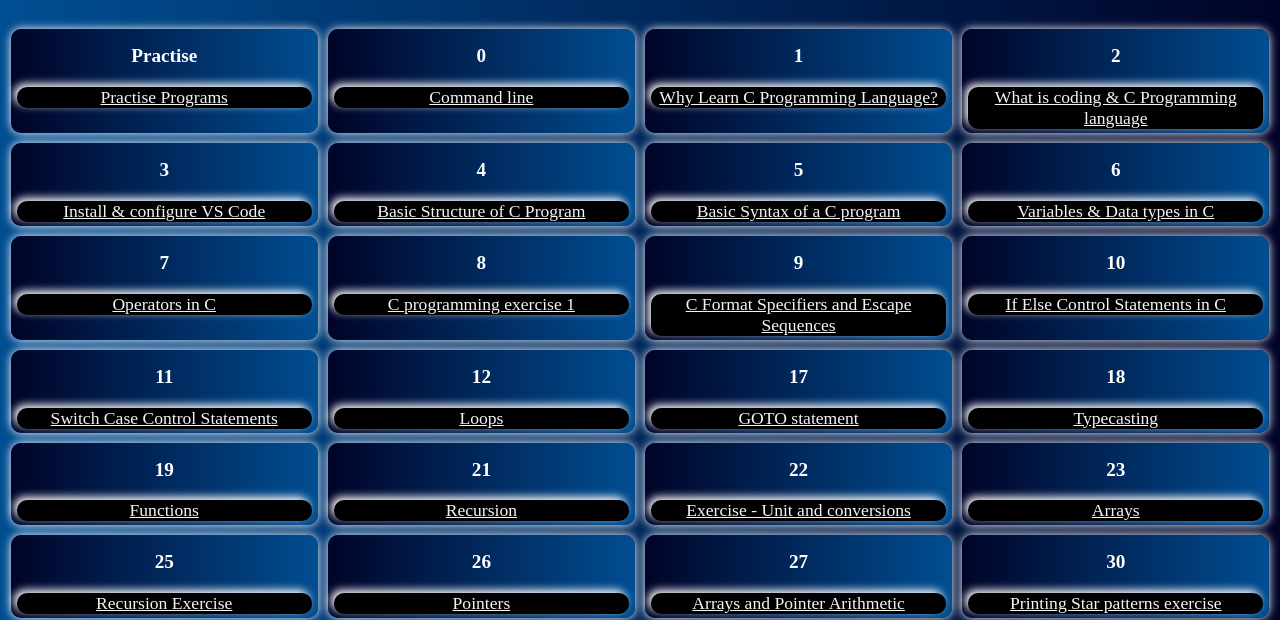
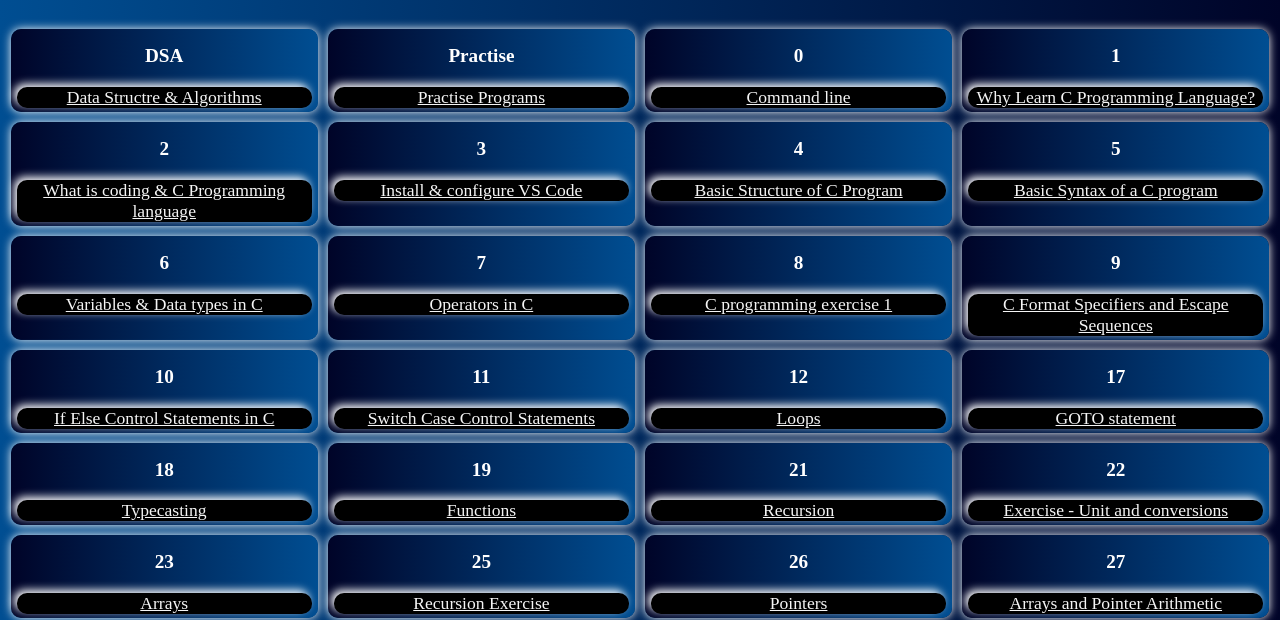
Before and after one commit to Pravin-hub-rgb/Programming, a plain HTML site: page C_programming/index.html in a window 1280 px wide. Shown: the part 190-810 px from the top of the page. Drawn offline with Linux system fonts and the light colour scheme.

Commit message:
dsa link add

```diff
--- a/C_programming/index.html
+++ b/C_programming/index.html
@@ -18,6 +18,10 @@
             <h2>How To?</h2>
             <a href="howto/index.html">How to section</a>
         </div> -->
+        <div class="folder">
+            <h2>DSA</h2>
+            <a href="./dsa/index.html">Data Structre & Algorithms</a>
+        </div>
         <div class="folder">
             <h2>Practise</h2>
             <a href="./practiseProgram/index.html">Practise Programs</a>
```
